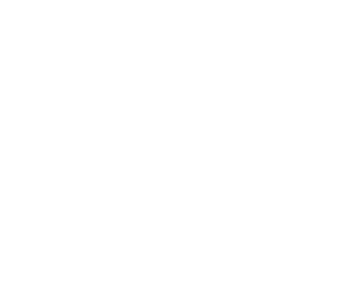
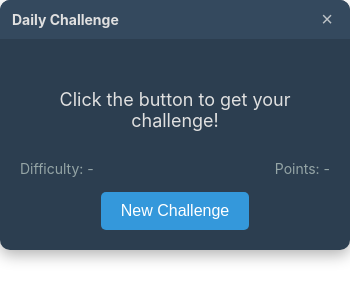
Before and after one commit to ItzTyra20/daily-challenge-widget, an Electron app: page index.html in a window 350 px wide. Drawn offline with Linux system fonts and the light colour scheme.

Commit message:
made the icon screen

```diff
--- a/index.html
+++ b/index.html
@@ -2,10 +2,31 @@
 <html lang="en">
 <head>
     <meta charset="UTF-8">
-    <meta name="viewport" content="width=device-width, initial-scale=1.0">
-    <title>Desktop App Tutorial</title>
+    <title>Dailey Challenge</title>
+    <link rel="stylesheet" href="style.css">
 </head>
 <body>
+    <div class="widget-container">
+        <!-- Custom Title Bar -->
+        <div class="title-bar">
+            <div class="title">Daily Challenge</div>
+            <div class="title-bar-controls">
+                <button id="close-btn" class="control-btn">&times;</button>
+            </div>
+        </div>
 
+        <!-- Challenge Content -->
+        <div class="content">
+            <p id="challenge-text">Click the button to get your challenge!</p>
+            <div class="details">
+                <span id="difficulty">Difficulty: -</span>
+                <span id="points">Points: -</span>
+            </div>
+            <button id="new-challenge-btn">New Challenge</button>
+        </div>
+    </div>
+
+    <!-- Include the renderer script -->
+    <script src="render.js"></script>
 </body>
 </html>
--- /dev/null
+++ b/render.js
@@ -0,0 +1,26 @@
+// Logic for the UI
+document.addEventListener('DOMContentLoaded', () => {
+  const challengeText = document.getElementById('challenge-text');
+  const difficultySpan = document.getElementById('difficulty');
+  const pointsSpan = document.getElementById('points');
+  const newChallengeBtn = document.getElementById('new-challenge-btn');
+  const closeBtn = document.getElementById('close-btn');
+
+  // Function to update the UI with a new challenge
+  const displayNewChallenge = async () => {
+    // Use the 'api' object exposed from preload.js
+    const challenge = await window.api.getDailyChallenge();
+
+    challengeText.textContent = challenge.challenge;
+    difficultySpan.textContent = `Difficulty: ${challenge.difficulty}`;
+    pointsSpan.textContent = `Points: ${challenge.points}`;
+  };
+
+  // Event Listeners
+  newChallengeBtn.addEventListener('click', displayNewChallenge);
+
+  closeBtn.addEventListener('click', () => {
+    // Use the 'api' object to send a close signal
+    window.api.closeApp();
+  });
+});
--- /dev/null
+++ b/style.css
@@ -0,0 +1,97 @@
+/* Styles for the widget */
+body {
+    margin: 0;
+    font-family: -apple-system, BlinkMacSystemFont, 'Segoe UI', Roboto, Helvetica, Arial, sans-serif;
+    background-color: rgba(0, 0, 0, 0); /* Required for transparency */
+    color: #e0e0e0;
+    user-select: none; /* Prevent text selection */
+}
+
+/* Main Widget Container */
+.widget-container {
+    width: 350px;
+    height: 250px;
+    background-color: #2c3e50;
+    border-radius: 10px;
+    overflow: hidden;
+    display: flex;
+    flex-direction: column;
+    box-shadow: 0 5px 15px rgba(0, 0, 0, 0.3);
+}
+
+/* Custom Title Bar */
+.title-bar {
+    background-color: #34495e;
+    padding: 8px 12px;
+    display: flex;
+    justify-content: space-between;
+    align-items: center;
+    /* This makes the title bar draggable */
+    -webkit-app-region: drag;
+}
+
+.title {
+    font-weight: bold;
+    font-size: 14px;
+}
+
+.title-bar-controls {
+    /* This ensures buttons inside the draggable region are still clickable */
+    -webkit-app-region: no-drag;
+}
+
+.control-btn {
+    background: none;
+    border: none;
+    color: #bdc3c7;
+    font-size: 20px;
+    cursor: pointer;
+    padding: 0 5px;
+}
+
+.control-btn:hover {
+    color: #ecf0f1;
+}
+
+/* Main Content Area */
+.content {
+    flex-grow: 1;
+    padding: 20px;
+    display: flex;
+    flex-direction: column;
+    justify-content: space-between;
+    align-items: center;
+    text-align: center;
+}
+
+#challenge-text {
+    font-size: 18px;
+    margin: 0;
+    flex-grow: 1;
+    display: flex;
+    align-items: center;
+}
+
+.details {
+    width: 100%;
+    display: flex;
+    justify-content: space-between;
+    font-size: 14px;
+    color: #95a5a6;
+    margin-bottom: 15px;
+}
+
+#new-challenge-btn {
+    background-color: #3498db;
+    color: white;
+    border: none;
+    padding: 10px 20px;
+    border-radius: 5px;
+    cursor: pointer;
+    font-size: 16px;
+    transition: background-color 0.2s;
+}
+
+#new-challenge-btn:hover {
+    background-color: #2980b9;
+}
```
Also changed, not shown: challenge.json (added, +32 -0 lines), index.js (+9 -5 lines), main.js (added, +37 -0 lines).
